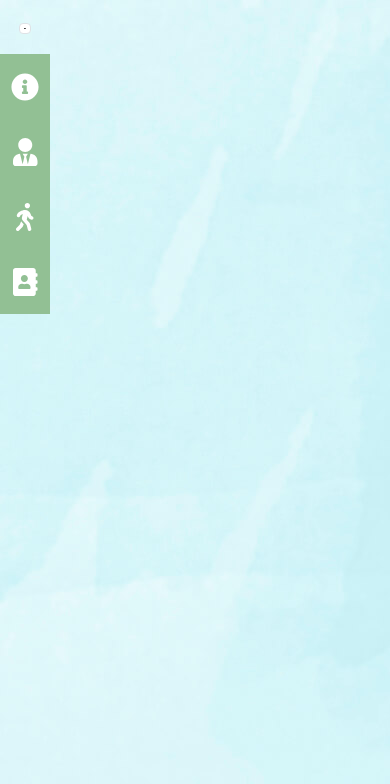
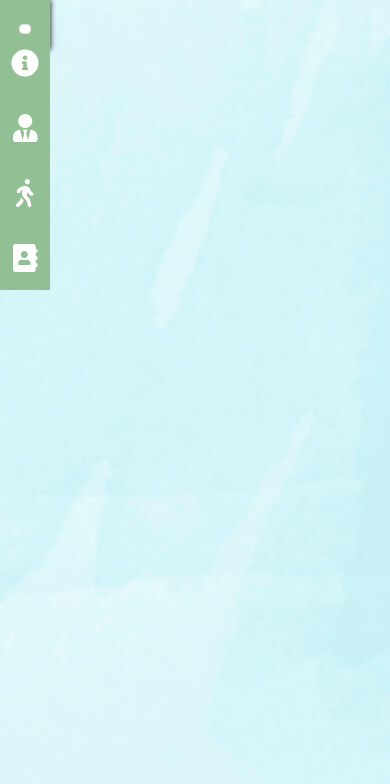
Before and after one commit to amador-mmr/my_web_cv, a React (Create React App) app: page / in a window 390 px wide. Shown: the top 784 px of the page. Built offline with nearby package versions, Linux system fonts and the light colour scheme.

Commit message:
Update style menu

```diff
--- a/src/components/styles/Menu.css
+++ b/src/components/styles/Menu.css
@@ -1,13 +1,14 @@
 header {
   float: left;
   width: 28%;
+  height: 100%;
   max-width: 350px;
   margin-left: -15px;
   padding-left: 0;
-  /* background-color: rgb(146, 192, 148); */
-  /* -webkit-box-shadow: 1px 0px 5px 0px rgba(0, 0, 0, 0.75);
+  background-color: rgb(146, 192, 148);
+  -webkit-box-shadow: 1px 0px 5px 0px rgba(0, 0, 0, 0.75);
   -moz-box-shadow: 1px 0px 5px 0px rgba(0, 0, 0, 0.75);
-  box-shadow: 1px 0px 5px 0px rgba(0, 0, 0, 0.75); */
+  box-shadow: 1px 0px 5px 0px rgba(0, 0, 0, 0.75);
   transition: all 1s ease-in-out;
 }
 
@@ -119,3 +120,11 @@ svg.svg-inline--fa {
     display: block;
   }
 }
+
+@media (max-width: 400px) {
+  header {
+    position: absolute;
+    width: 50px;
+    height: 50px;
+  }
+}
```
